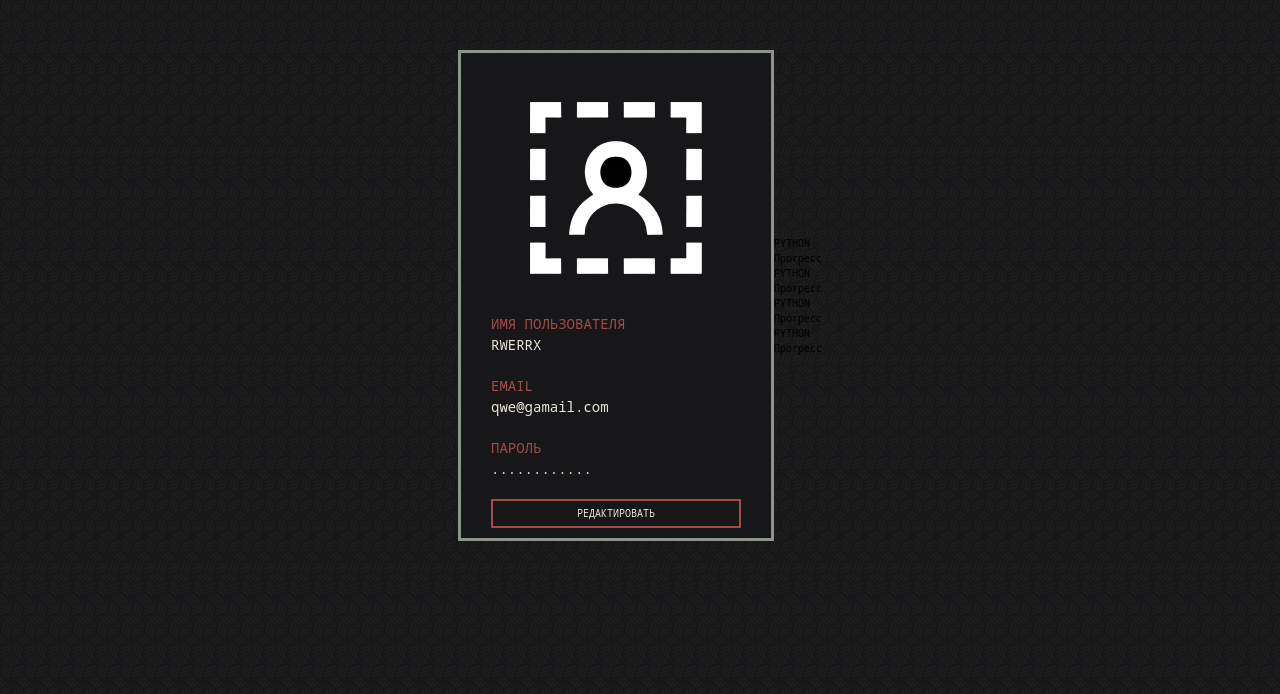
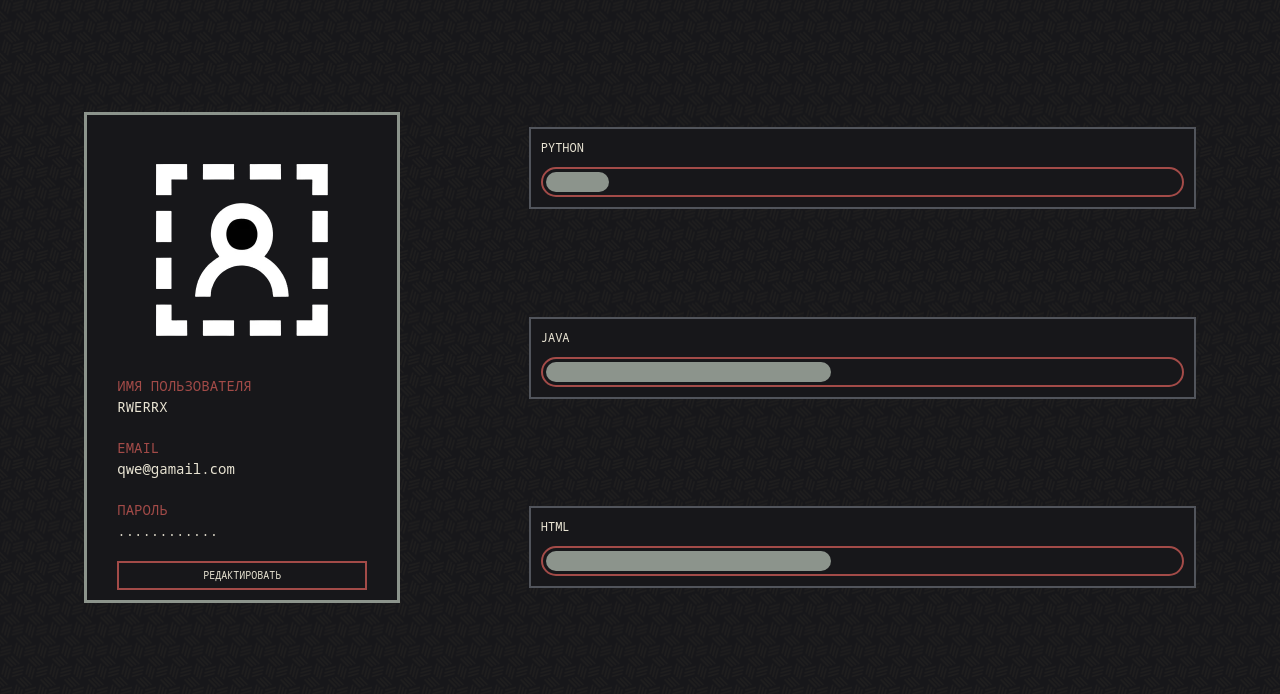
Before and after one commit to ShinyTrunk/SkillHack, a Flask app: template templates/account.html in a window 1280 px wide. Shown: the part 50-744 px from the top of the page. Run offline with Flask 3, Linux system fonts and the light colour scheme; the template is opened without the code that fills it, so the values that code supplies are empty; some web fonts are replaced.

Commit message:
skills 1

```diff
--- /dev/null
+++ b/static/js/account.js
@@ -0,0 +1,23 @@
+// редактирование личных данных в аккаунте, надо <p> заменять на <input>, <a> на <submit>
+
+let personalDataP = document.querySelectorAll(".personal-data p");
+let editButton = document.querySelector(".personal-data .edit-button");
+
+
+
+// прогресс
+let inners = document.querySelectorAll(".progress-inner");
+
+inners.forEach((inner) => {
+    let percent = inner.dataset.percent;
+    let p = parseFloat(percent);
+    let start = 0;
+    let diff = p / 100;
+    let timerId = setInterval(() => {
+        start = start + diff;
+        inner.style.width = start + "%";
+    }, 10);
+
+
+    setTimeout(() => { clearInterval(timerId); }, 1000);
+})
--- a/static/js/script.js
+++ b/static/js/script.js
@@ -25,9 +25,3 @@ messageDiv.addEventListener('click', function (event){
 
 
 });
-
-
-// редактирование личных данных в аккаунте, надо <p> заменять на <input>, <a> на <submit>
-
-let personalDataP = document.querySelectorAll(".personal-data p");
-let editButton = document.querySelector(".personal-data .edit-button");
--- a/static/styles/main.css
+++ b/static/styles/main.css
@@ -532,15 +532,17 @@ input:checked+.slider:before {
 /* аккаунт */
 
 .account-container {
+  padding: 0 2rem;
   display: flex;
-
-  justify-content: center;
-  margin: 0 auto;
-  margin-top: 5rem;
+  height: 90%;
+  justify-content: space-around;
+  margin: 2rem auto;
+  /* margin-top: 5rem; */
   align-items: center;
 }
 
 .personal-data {
+
   background-color: var(--dark);
   display: flex;
   justify-content: center;
@@ -573,7 +575,45 @@ input:checked+.slider:before {
 }
 
 
+.account-container .account-skills {
+    display: flex;
+    flex-direction: column;
+    color: var(--white);
+    flex-grow: 0.7;
+    justify-content: space-evenly ;
+    height: 100%;
+    /* border: 3px solid var(--white-green); */
+    /* margin-left: 3rem; */
 
 
+}
+.account-container .skill {
+  font-size: 1.2rem;
+  padding: 1rem 1rem;
+  border: 2px solid var(--var5);
+  background-color: var(--dark);
+}
+.account-container .skill p {
+  margin-bottom: 1rem;
+}
 
 /* прогресс */
+
+.account-skills .progress-other {
+  background-color: var(--dark);
+  height: 3rem;
+  border: 2px solid var(--red);
+  /* padding: 1rem; */
+  width: 100%;
+  padding: 0 0.3rem;
+  display: flex;
+  align-items: center;
+  border-radius: 2rem;
+
+}
+.account-skills .progress-inner {
+  background-color: var(--white-green);
+  height: 2rem;
+  border-radius: 1rem;
+  /* margin: 1rem; */
+}
--- a/templates/account.html
+++ b/templates/account.html
@@ -44,22 +44,22 @@
 
             </section>
             <section class="account-skills">
-                <div class="skill-1">
+                <div class="skill">
                     <p>PYTHON</p>
-                    <p>Прогресс</p>
+                    <div class="progress-other"><div  class="progress-inner" data-percent="10"></div></div>
                 </div>
-                <div class="skill-2">
-                    <p>PYTHON</p>
-                    <p>Прогресс</p>
+                <div class="skill">
+                    <p>JAVA</p>
+                    <div class="progress-other"><div  class="progress-inner" data-percent="45"></div></div>
                 </div>
-                <div class="skill-3">
-                    <p>PYTHON</p>
-                    <p>Прогресс</p>
+                <div class="skill">
+                    <p>HTML</p>
+                    <div class="progress-other"><div  class="progress-inner" data-percent="45"></div></div>
                 </div>
-                <div class="skill-4">
-                    <p>PYTHON</p>
-                    <p>Прогресс</p>
-                </div>
+                <!-- <div class="skill">
+                    <p>C++</p>
+                    <div class="progress-other"><div  class="progress-inner" data-percent="45"></div></div>
+                </div> -->
 
             </section>
 
@@ -67,6 +67,7 @@
         </div>
 
     </main>
+    <script src="../static/js/account.js"></script>
 </body>
 
 </html>
```
